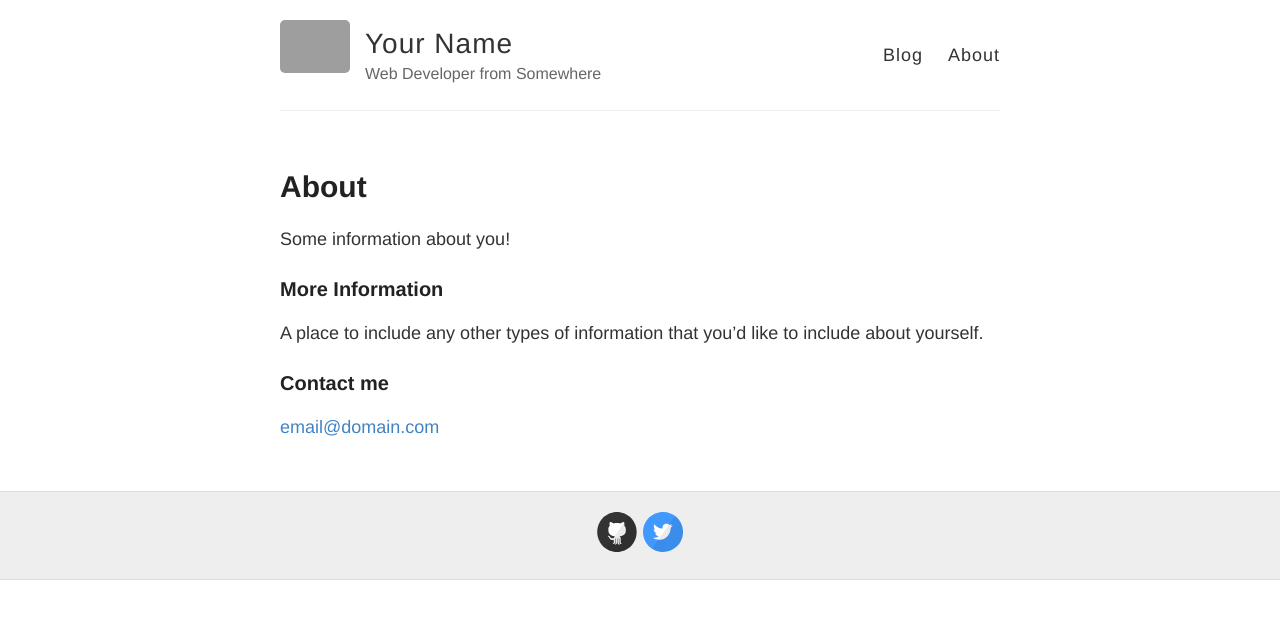
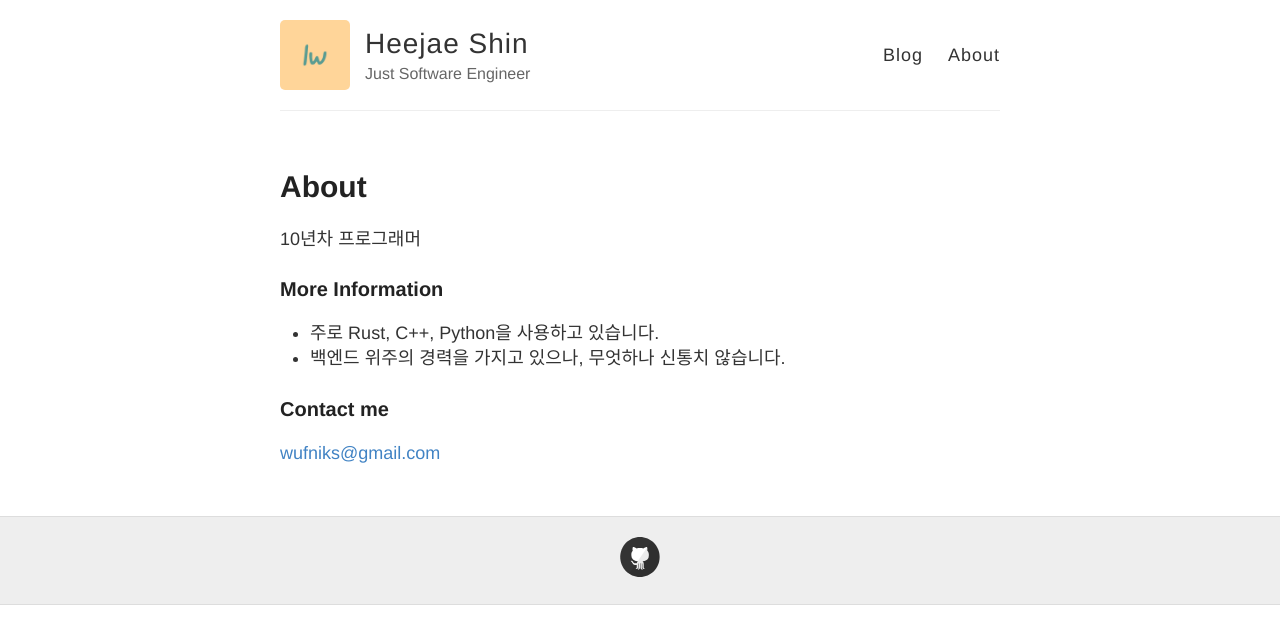
Before and after one commit to wufniks/wufniks.github.io, a Jekyll site: the page built from about.md, in a window 1280 px wide. Shown: the top 644 px of the page. Built offline with Jekyll 4.4.1, drawn with Linux system fonts in a browser that asks for light colours; grey boxes are pictures that could not be loaded.

```diff
--- a/_config.yml
+++ b/_config.yml
@@ -3,13 +3,13 @@
 #
 
 # Name of your site (displayed in the header)
-name: Your Name
+name: Heejae Shin
 
 # Short bio or description (displayed in the header)
-description: Web Developer from Somewhere
+description: Just Software Engineer
 
 # URL of your avatar or profile pic (you could use your GitHub profile pic)
-avatar: https://raw.githubusercontent.com/barryclark/jekyll-now/master/images/jekyll-logo.png
+avatar: /images/lamed_wufniks.png
 
 #
 # Flags below are optional
@@ -21,12 +21,12 @@ footer-links:
   email:
   facebook:
   flickr:
-  github: barryclark/jekyll-now
+  github: wufniks/wufniks.github.io
   instagram:
   linkedin:
   pinterest:
   rss: # just type anything here for a working RSS icon
-  twitter: jekyllrb
+  twitter:
   stackoverflow: # your stackoverflow profile, e.g. "users/50476/bart-kiers"
   youtube: # channel/<your_long_string> or user/<user-name>
   googleplus: # anything in your profile username that comes after plus.google.com/
@@ -76,6 +76,7 @@ sass:
 gems:
   - jekyll-sitemap # Create a sitemap using the official Jekyll sitemap gem
   - jekyll-feed # Create an Atom feed using the official Jekyll feed gem
+  - jekyll-avatar
 
 # Exclude these files from your production _site
 exclude:
--- a/about.md
+++ b/about.md
@@ -4,12 +4,13 @@ title: About
 permalink: /about/
 ---
 
-Some information about you!
+10년차 프로그래머
 
 ### More Information
 
-A place to include any other types of information that you'd like to include about yourself.
+- 주로 Rust, C++, Python을 사용하고 있습니다.
+- 백엔드 위주의 경력을 가지고 있으나, 무엇하나 신통치 않습니다.
 
 ### Contact me
 
-[email@domain.com](mailto:email@domain.com)
+[wufniks@gmail.com](mailto:wufniks@gmail.com)
```
Also changed, not shown: _posts/2014-3-3-Hello-World.md (deleted, +0 -10 lines), _posts/2022-4-10-already-borrowed.md (added, +51 -0 lines), images/lamed_wufniks.png (added).
